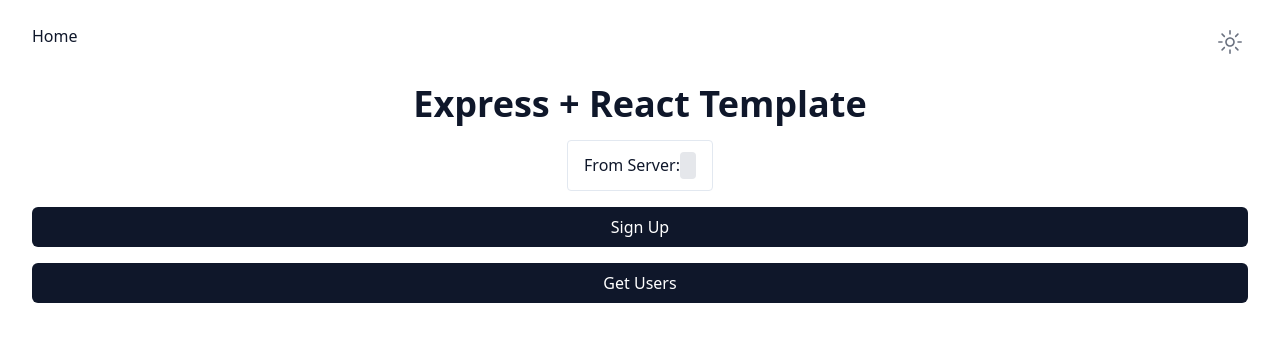
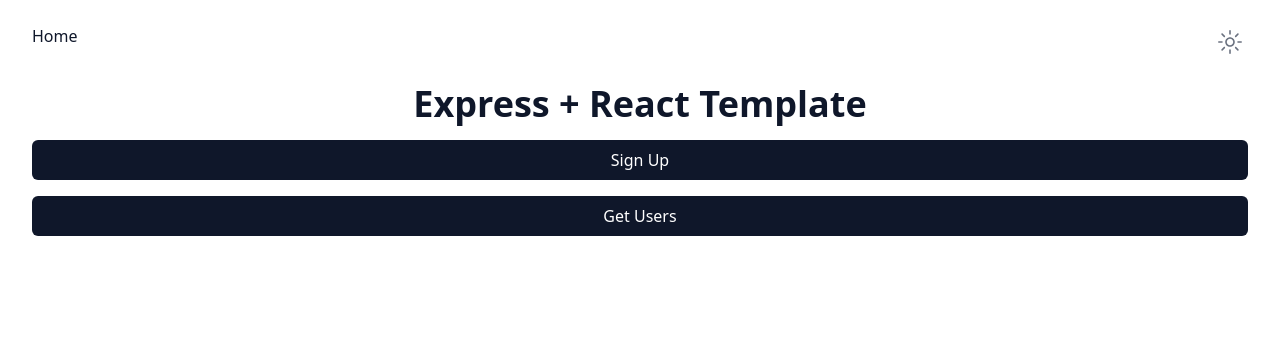
Before and after one commit to rbondoc96/express-react-template, a React (Vite) app in the folder packages/client/: page / in a window 1280 px wide. Shown: the top 342 px of the page. Built offline with nearby package versions, Linux system fonts and the light colour scheme; no server answers.

Commit message:
update: remove hello API endpoint

```diff
--- a/packages/client/src/routes/root.tsx
+++ b/packages/client/src/routes/root.tsx
@@ -1,25 +1,10 @@
-import { type ReactNode, useEffect, useState } from 'react';
+import { type ReactNode } from 'react';
 import { client } from '@/api/client';
 import { SolidButton } from '@/components/buttons/solid-button';
 import { Link } from '@/components/link';
 
 export function Root(): ReactNode {
-    const [message, setMessage] = useState('');
-
-    useEffect(() => {
-        async function getMessage() {
-            const api = client();
-            const data: { message: string } = await api.get('api/hello').json();
-
-            setMessage(data.message);
-        }
-
-        void getMessage().catch(() => console.log('error in server'));
-    }, []);
-
     const getUsers = async () => {
-        console.log('get users');
-
         const api = client();
 
         try {
@@ -43,12 +28,6 @@ export function Root(): ReactNode {
             <div className="flex flex-col items-center">
                 <h1 className="text-4xl font-semibold">Express + React Template</h1>
             </div>
-            <div className="flex justify-center">
-                <div className="border px-4 py-3 rounded">
-                    <span>From Server: </span>
-                    <code className="bg-gray-200 px-2 py-1 rounded">{message}</code>
-                </div>
-            </div>
             <Link to="/register" variant="solid-button">
                 Sign Up
             </Link>
```
Also changed, not shown: 1 other file (tests, documents, lock files or other folders).
